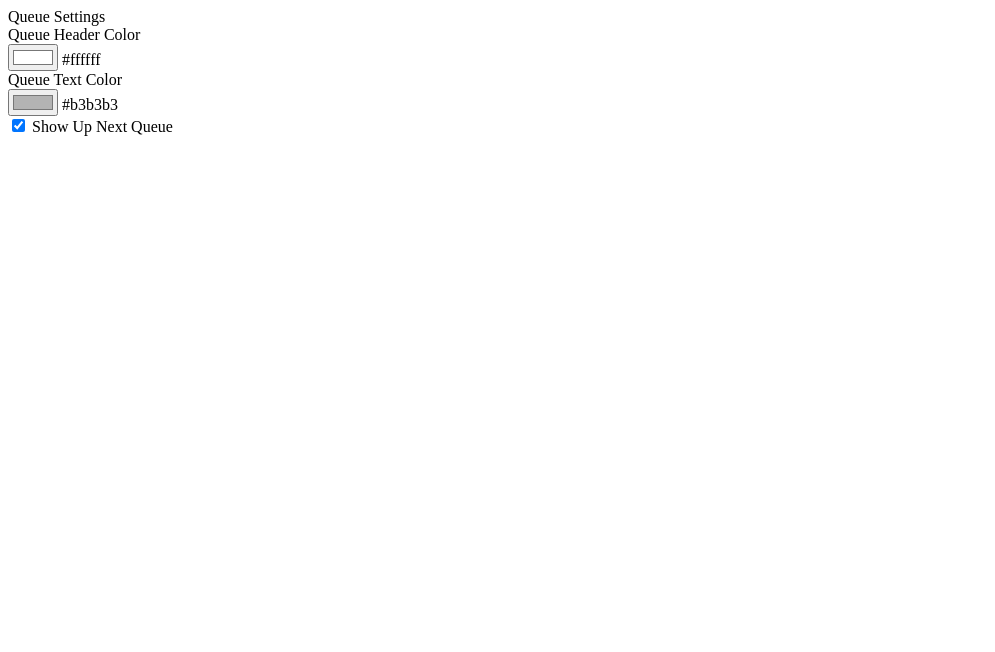
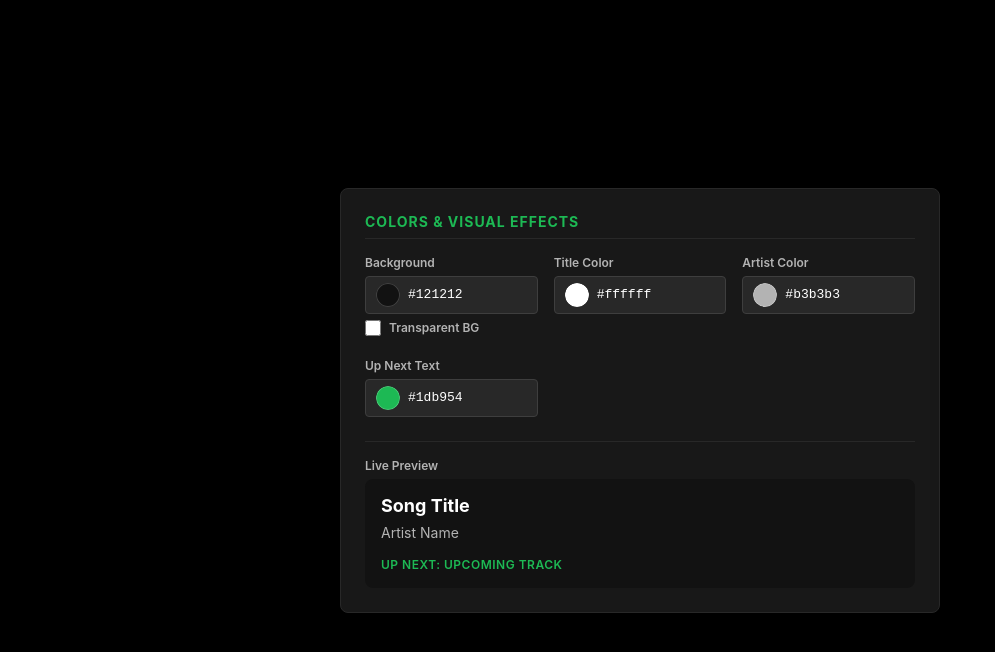
Before and after one commit to TheLoneWanderer2694/Vault-26-Music-Player, a plain HTML site: page index.html in a window 1280 px wide. Shown: the whole page, without its empty margins (0-995 px from the left). Drawn offline with Linux system fonts and the light colour scheme.

Commit message:
Create index.html for Spotify Overlay Configurator
Added HTML structure and styles for Spotify Overlay Configurator.

```diff
--- a/index.html
+++ b/index.html
@@ -1,25 +1,227 @@
-<!-- Queue Settings -->
-<div class="section-divider">Queue Settings</div>
+<!DOCTYPE html>
+<html lang="en">
+<head>
+  <meta charset="UTF-8">
+  <meta name="viewport" content="width=device-width, initial-scale=1.0">
+  <title>Spotify Overlay Configurator</title>
+  <style>
+    * {
+      box-sizing: border-box;
+      margin: 0;
+      padding: 0;
+      font-family: -apple-system, BlinkMacSystemFont, "Segoe UI", Roboto, Helvetica, Arial, sans-serif;
+    }
+
+    body {
+      background-color: #000;
+      color: #fff;
+      display: flex;
+      flex-direction: column;
+      align-items: center;
+      justify-content: center;
+      min-height: 100vh;
+      padding: 20px;
+    }
+
+    .config-card {
+      background: #181818;
+      border: 1px solid #282828;
+      border-radius: 8px;
+      padding: 24px;
+      width: 100%;
+      max-width: 600px;
+      box-shadow: 0 8px 24px rgba(0, 0, 0, 0.5);
+    }
+
+    .section-divider {
+      font-size: 14px;
+      font-weight: 700;
+      text-transform: uppercase;
+      letter-spacing: 1px;
+      color: #1db954;
+      margin-bottom: 16px;
+      padding-bottom: 8px;
+      border-bottom: 1px solid #282828;
+    }
+
+    .grid-3 {
+      display: grid;
+      grid-template-columns: repeat(auto-fit, minmax(160px, 1fr));
+      gap: 16px;
+    }
+
+    label {
+      display: block;
+      font-size: 12px;
+      color: #b3b3b3;
+      margin-bottom: 6px;
+      font-weight: 600;
+    }
+
+    .color-picker {
+      display: flex;
+      align-items: center;
+      gap: 8px;
+      background: #282828;
+      padding: 6px 10px;
+      border-radius: 4px;
+      border: 1px solid #3e3e3e;
+    }
+
+    .color-picker input[type="color"] {
+      -webkit-appearance: none;
+      border: none;
+      width: 24px;
+      height: 24px;
+      border-radius: 50%;
+      cursor: pointer;
+      background: none;
+    }
+
+    .color-picker input[type="color"]::-webkit-color-swatch-wrapper {
+      padding: 0;
+    }
+
+    .color-picker input[type="color"]::-webkit-color-swatch {
+      border: 1px solid rgba(255, 255, 255, 0.2);
+      border-radius: 50%;
+    }
+
+    .color-picker span {
+      font-family: monospace;
+      font-size: 13px;
+      color: #fff;
+    }
+
+    .checkbox-group {
+      display: flex;
+      align-items: center;
+      gap: 8px;
+      cursor: pointer;
+    }
+
+    .checkbox-group input[type="checkbox"] {
+      accent-color: #1db954;
+      width: 16px;
+      height: 16px;
+      cursor: pointer;
+    }
+
+    /* Preview Widget Styles */
+    .preview-container {
+      margin-top: 24px;
+      padding-top: 16px;
+      border-top: 1px solid #282828;
+    }
+
+    .widget-preview {
+      padding: 16px;
+      border-radius: 8px;
+      transition: background-color 0.2s ease;
+      display: flex;
+      flex-direction: column;
+      gap: 8px;
+    }
+
+    .track-title {
+      font-size: 18px;
+      font-weight: 700;
+    }
+
+    .track-artist {
+      font-size: 14px;
+    }
+
+    .up-next-container {
+      margin-top: 8px;
+      font-size: 12px;
+      font-weight: 600;
+      text-transform: uppercase;
+      letter-spacing: 0.5px;
+    }
+  </style>
+</head>
+<body>
+
+  <div class="config-card">
+    <!-- Colors & Visual Effects -->
+    <div class="section-divider">Colors & Visual Effects</div>
 
     <div class="grid-3">
       <div>
-    <label>Queue Header Color</label>
+        <label>Background</label>
         <div class="color-picker">
-      <input type="color" id="cfgQueueHeader" value="#ffffff" oninput="updatePreview()" />
-      <span id="cfgQueueHeaderVal">#ffffff</span>
+          <input type="color" id="cfgBg" value="#121212" oninput="updatePreview()" />
+          <span id="cfgBgVal">#121212</span>
+        </div>
+        <label class="checkbox-group" style="margin-top: 6px;">
+          <input type="checkbox" id="cfgTransparentBg" onchange="updatePreview()" />
+          <span>Transparent BG</span>
+        </label>
+      </div>
+      <div>
+        <label>Title Color</label>
+        <div class="color-picker">
+          <input type="color" id="cfgText" value="#ffffff" oninput="updatePreview()" />
+          <span id="cfgTextVal">#ffffff</span>
         </div>
       </div>
       <div>
-    <label>Queue Text Color</label>
+        <label>Artist Color</label>
         <div class="color-picker">
-      <input type="color" id="cfgQueueText" value="#b3b3b3" oninput="updatePreview()" />
-      <span id="cfgQueueTextVal">#b3b3b3</span>
+          <input type="color" id="cfgArtistText" value="#b3b3b3" oninput="updatePreview()" />
+          <span id="cfgArtistTextVal">#b3b3b3</span>
         </div>
       </div>
       <div>
-    <label class="checkbox-group" style="margin-top: 22px;">
-      <input type="checkbox" id="cfgShowQueue" checked onchange="updatePreview()" />
-      <span>Show Up Next Queue</span>
-    </label>
+        <label>Up Next Text</label>
+        <div class="color-picker">
+          <input type="color" id="cfgUpNextText" value="#1db954" oninput="updatePreview()" />
+          <span id="cfgUpNextTextVal">#1db954</span>
         </div>
       </div>
+    </div>
+
+    <!-- Live Preview -->
+    <div class="preview-container">
+      <label>Live Preview</label>
+      <div id="previewWidget" class="widget-preview">
+        <div id="previewTitle" class="track-title">Song Title</div>
+        <div id="previewArtist" class="track-artist">Artist Name</div>
+        <div id="previewUpNext" class="up-next-container">Up Next: Upcoming Track</div>
+      </div>
+    </div>
+  </div>
+
+  <script>
+    function updatePreview() {
+      // Pickers & Inputs
+      const bg = document.getElementById('cfgBg').value;
+      const transparentBg = document.getElementById('cfgTransparentBg').checked;
+      const text = document.getElementById('cfgText').value;
+      const artistText = document.getElementById('cfgArtistText').value;
+      const upNextText = document.getElementById('cfgUpNextText').value;
+
+      // Update Labels
+      document.getElementById('cfgBgVal').textContent = bg;
+      document.getElementById('cfgTextVal').textContent = text;
+      document.getElementById('cfgArtistTextVal').textContent = artistText;
+      document.getElementById('cfgUpNextTextVal').textContent = upNextText;
+
+      // Update Preview Elements
+      const widget = document.getElementById('previewWidget');
+      const titleEl = document.getElementById('previewTitle');
+      const artistEl = document.getElementById('previewArtist');
+      const upNextEl = document.getElementById('previewUpNext');
+
+      widget.style.backgroundColor = transparentBg ? 'transparent' : bg;
+      titleEl.style.color = text;
+      artistEl.style.color = artistText;
+      upNextEl.style.color = upNextText;
+    }
+
+    // Initial render call
+    updatePreview();
+  </script>
+</body>
+</html>
```
Lines whose indentation alone changed are shown as unchanged.
